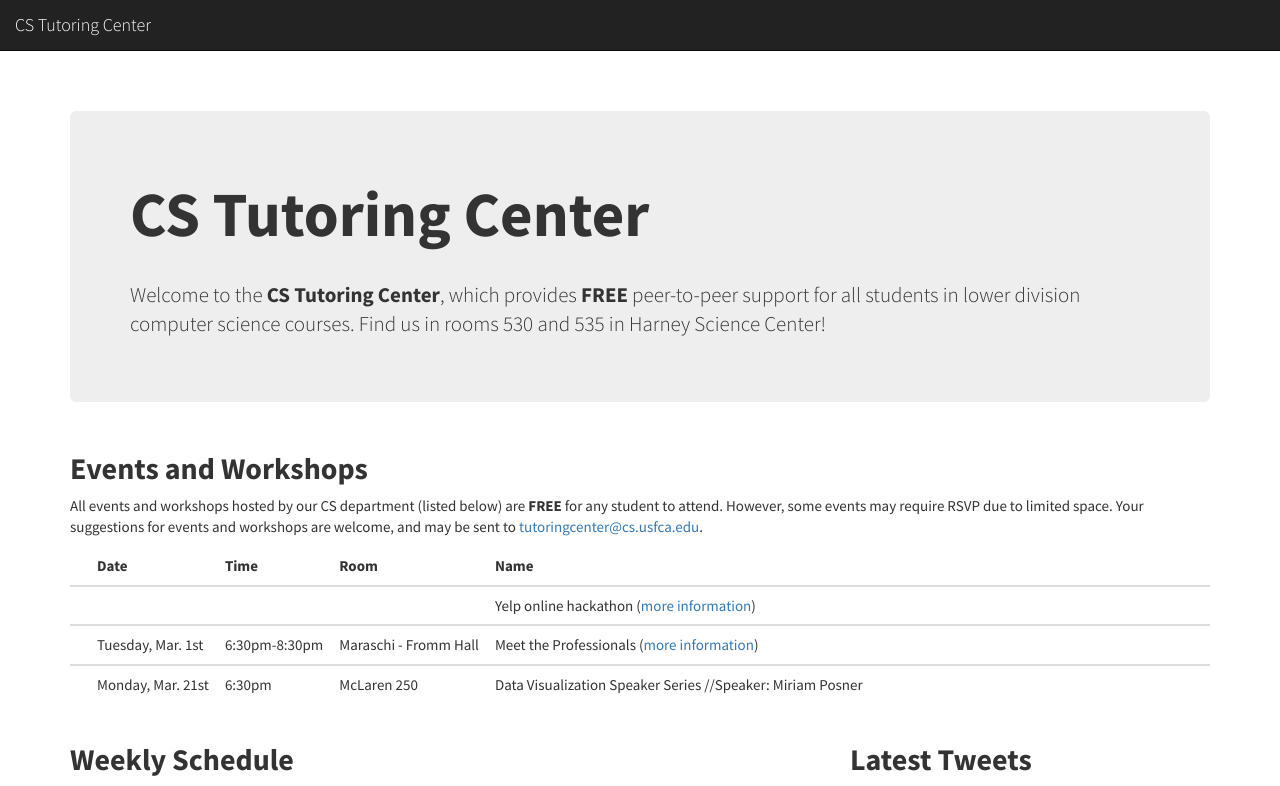
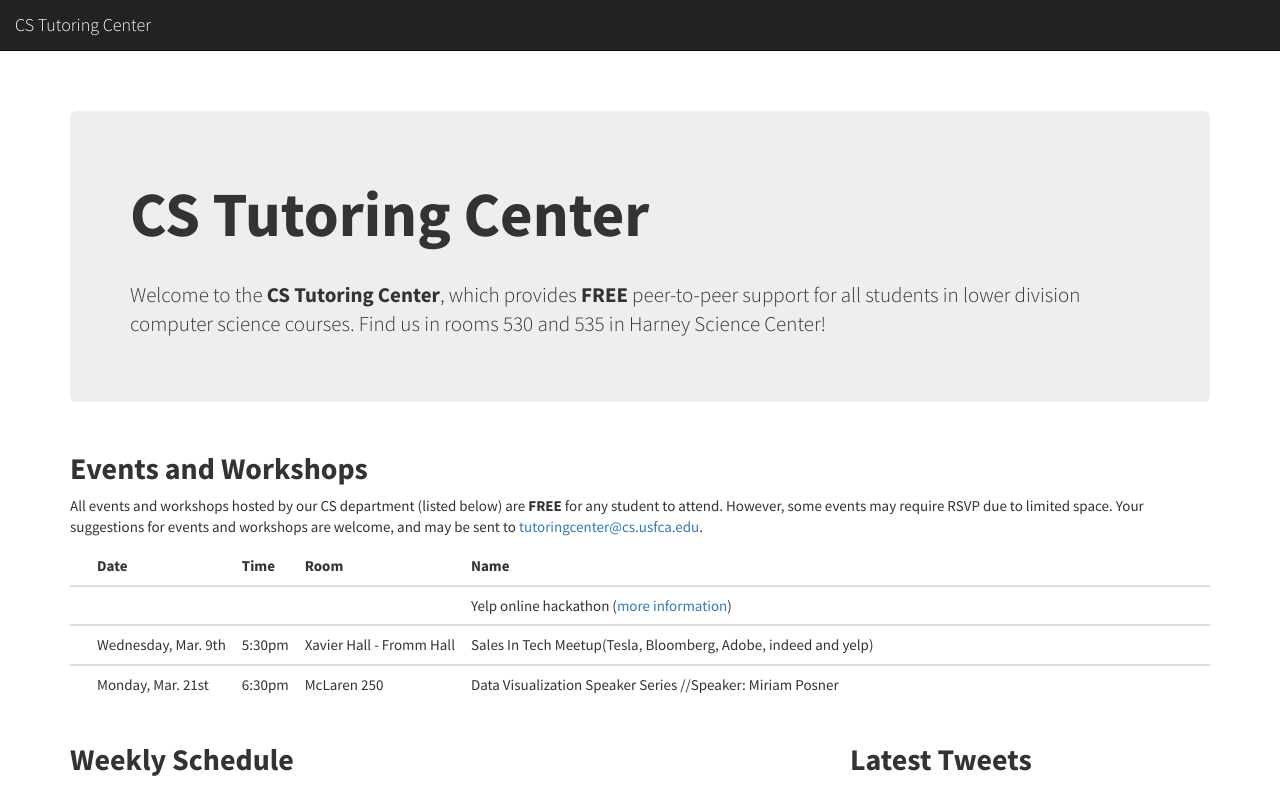
Before and after one commit to CSTutors/CSTutors.github.io, a Jekyll site: the page built from index.html, in a window 1280 px wide. Shown: the top 786 px of the page. Built offline with Jekyll 4.4.1, drawn with Linux system fonts in a browser that asks for light colours; nearby versions of some CDN libraries; comment, search, counter and statistics services are not loaded; grey boxes are pictures that could not be loaded.

Commit message:
update event

```diff
--- a/index.html
+++ b/index.html
@@ -52,10 +52,10 @@ title: Home
             <tbody>
                 <tr>
                     <th>&nbsp;</th>
-                    <td nowrap>Tuesday, Mar. 1st</td>
-                    <td nowrap>6:30pm-8:30pm</td>
-                    <td nowrap>Maraschi - Fromm Hall</td>
-                    <td>Meet the Professionals (<a href="http://marketingclubusf.com/meet-the-professionals/">more information</a>)</td>
+                    <td nowrap>Wednesday, Mar. 9th</td>
+                    <td nowrap>5:30pm</td>
+                    <td nowrap>Xavier Hall - Fromm Hall</td>
+                    <td>Sales In Tech Meetup(Tesla, Bloomberg, Adobe, indeed and yelp)</td>
                 </tr>
             </tbody>
             <tbody>
--- a/tutors/index.html
+++ b/tutors/index.html
@@ -78,7 +78,7 @@ lead: 'Meet the current and past tutors below, as well as the faculty sponsors.
         <div class="media-body">
             <h4 class="media-heading">Shai</h4>
 
-            <p>Hello, I'm Shai and I am a CS 107/110 liaison. I'm always here for commentary but my main pursuits are <br />1. answering your questions to help you win at programming. <br />2. recruiting you to break stereotypes by joining the Women of CS club 3. Finding Moochi ice cream at the grocery store.</p>
+            <p>Hello, I'm Shai and I am a CS 107/110 liaison. I'm always here for commentary but my main pursuits are <br />1. answering your questions to help you win at programming. <br />2. recruiting you to break stereotypes by joining the Women of CS club <br />3. Finding Moochi ice cream at the grocery store.</p>
         </div>
     </li>
 </ul>
```
